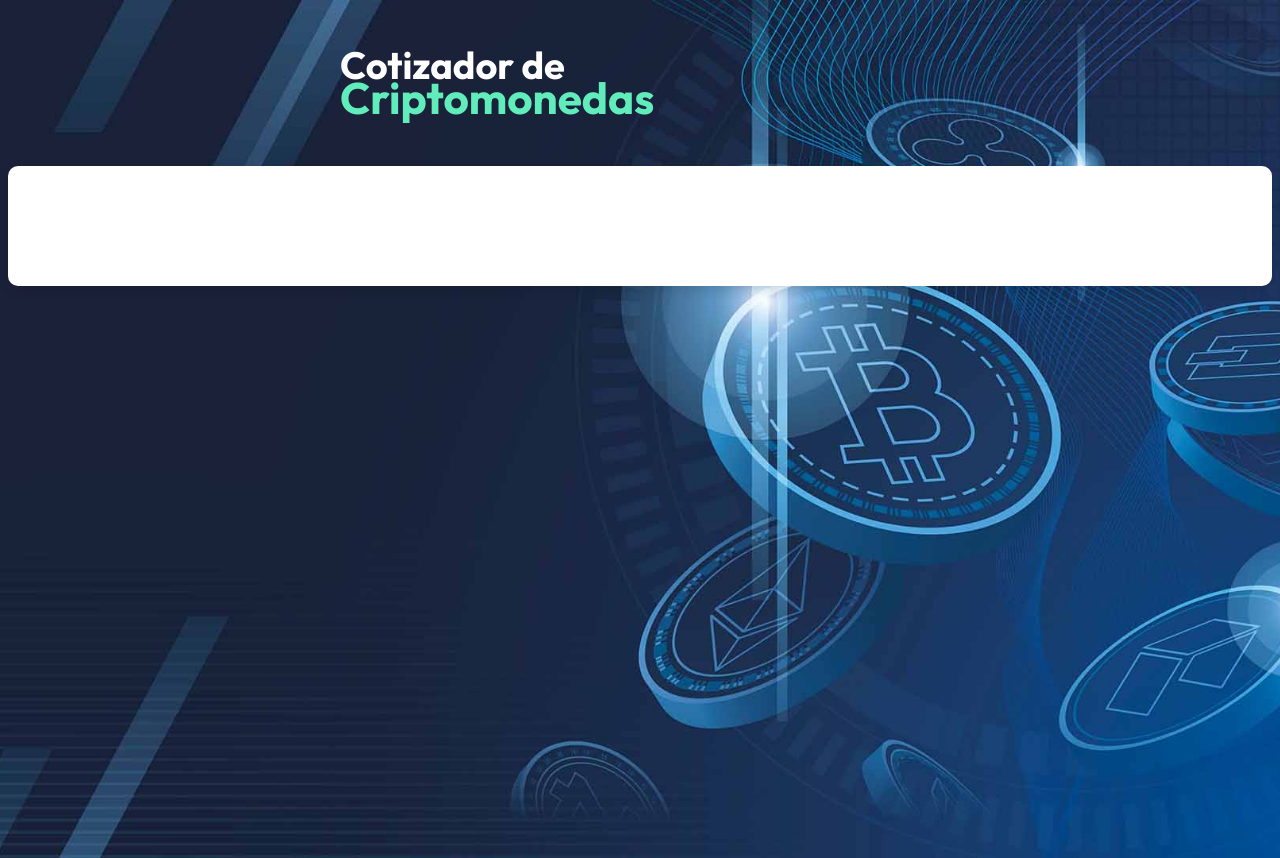
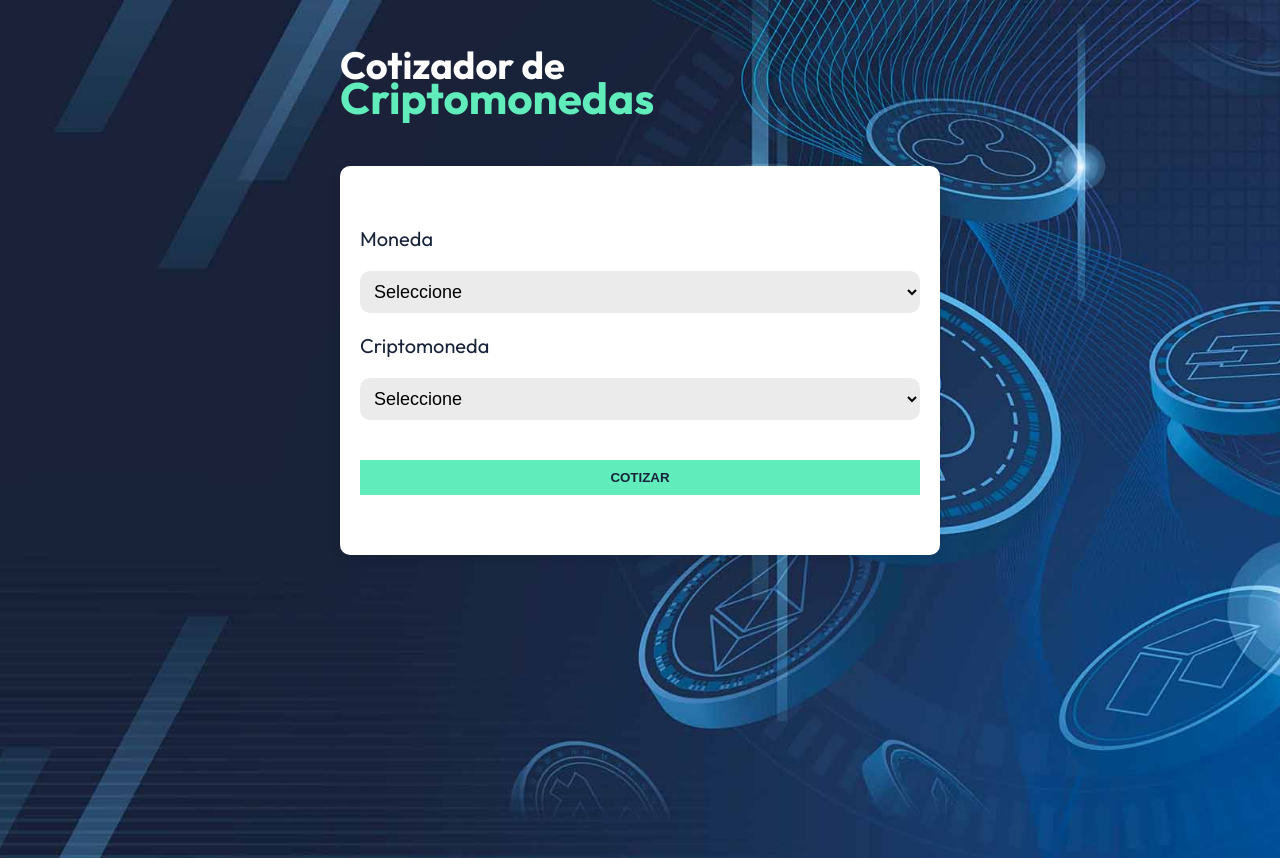
Before and after one commit to Soniaa1995/criptomonedas-react, a React (Vite) app: page / in a window 1280 px wide. Built offline with nearby package versions, Linux system fonts and the light colour scheme.

Commit message:
crenado formulario con algunos estilos

```diff
--- a/src/App.tsx
+++ b/src/App.tsx
@@ -1,19 +1,19 @@
+import CriptoSearchForm from "./components/CriptoSearchForm";
 
 function App() {
-
   return (
     <>
       <div className="container">
-            <h1 className="app-title">
-                Cotizador de <span>Criptomonedas</span>
-            </h1>
-      </div>
+        <h1 className="app-title">
+          Cotizador de <span>Criptomonedas</span>
+        </h1>
 
-      <div className="content">
-
+        <div className="content">
+          <CriptoSearchForm />
+        </div>
       </div>
     </>
-  )
+  );
 }
 
-export default App
+export default App;
--- /dev/null
+++ b/src/components/CriptoSearchForm.tsx
@@ -0,0 +1,29 @@
+
+
+export default function CriptoSearchForm() {
+  return (
+    <form className="form">
+        <div className="field">
+            <label htmlFor="currency">Moneda</label>
+            <select
+                name="currency"
+                id="currency"
+            >
+                <option value="">Seleccione</option>
+            </select>
+        </div>
+
+        <div className="field">
+            <label htmlFor="criptoCurrency">Criptomoneda</label>
+            <select
+                name="criptoCurrency"
+                id="criptoCurrency"
+            >
+                <option value="">Seleccione</option>
+            </select>
+        </div>
+
+        <input type="submit" value="Cotizar" />
+    </form>
+  )
+}
--- a/src/index.css
+++ b/src/index.css
@@ -15,6 +15,7 @@
     background-size: cover;
     min-height: 100vh;
     font-family: "Outfit", sans-serif;
+    font-size: 2rem;
 }
 
 .container{
@@ -43,3 +44,36 @@
     border-radius: 1rem;
     box-shadow: rgba(0, 0, 0, 0.1) 0px 4px 12px;
 }
+
+.form, .field {
+    display: flex;
+    flex-direction: column;
+    gap: 2rem;
+}
+
+.form label{
+    color: var(--black);
+}
+
+.form select {
+    background-color: #ecebec;
+    border: none;
+    padding: 1rem;
+    border-radius: 1rem;
+    font-size: 1.8rem;
+}
+
+.form [type='submit'] {
+    background-color: var(--primary);
+    color: var(--black);
+    border: none;
+    padding: 1rem;
+    font-weight: 900;
+    cursor:pointer;
+    text-transform: uppercase;
+    margin-top: 2rem;
+}
+
+.form [type='submit']:hover {
+    background-color: #0cb378;
+}
```
